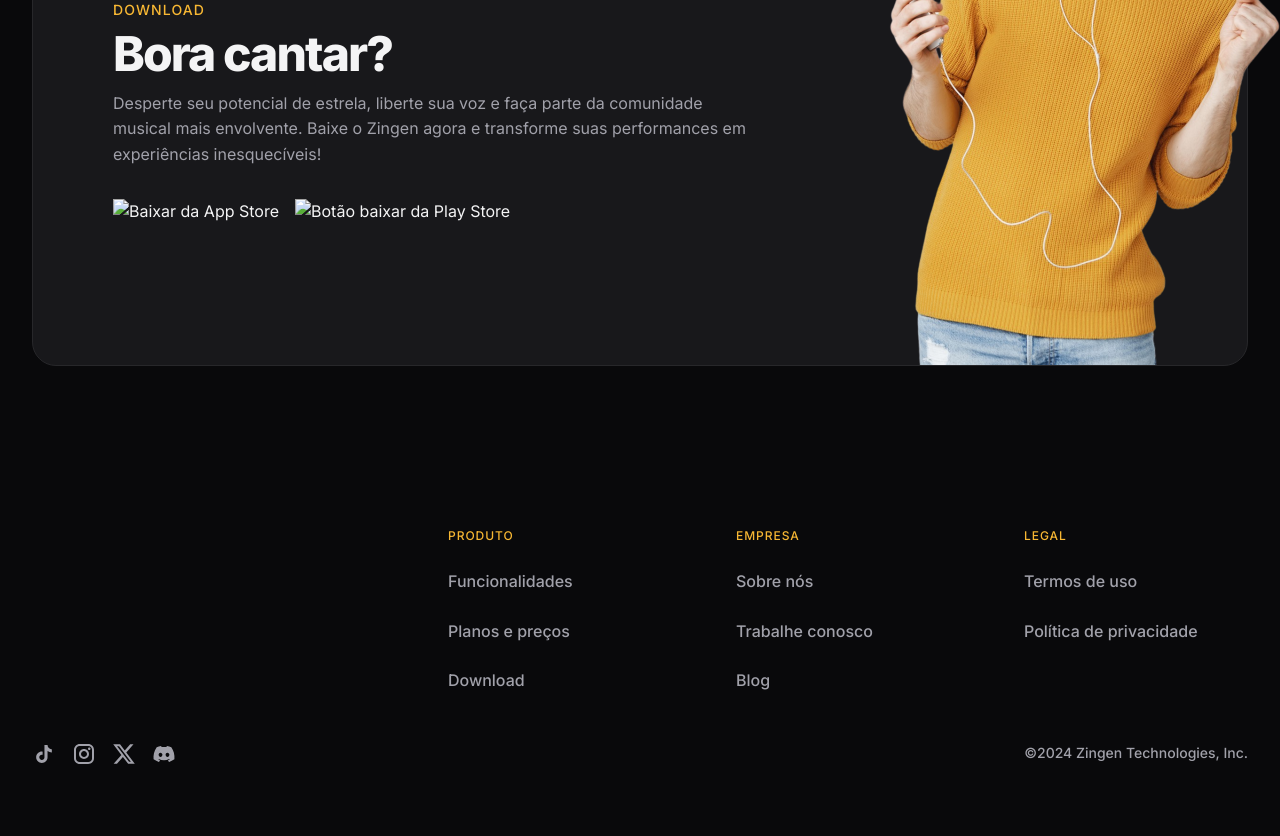
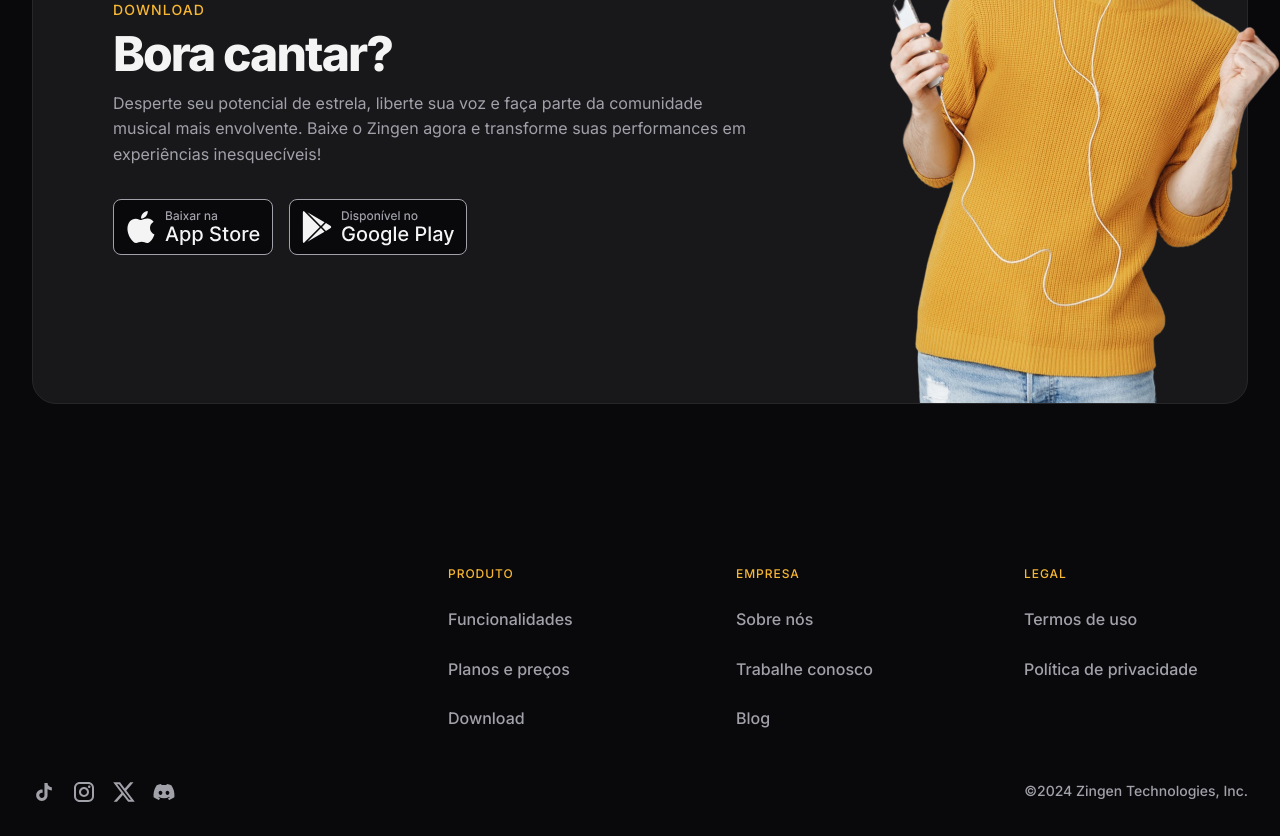
Before and after one commit to nicolasdev14/zingen-site, a plain HTML site: page index.html in a window 1280 px wide. Shown: the part 3764-4600 px from the top of the page. Before the commit the page ends 4562 px from the top, so only its background shows below. Drawn offline with Linux system fonts and the light colour scheme; the site is published under a folder, as on GitHub Pages, so addresses that start at the root find nothing.

Commit message:
fix images

```diff
--- a/index.html
+++ b/index.html
@@ -190,10 +190,10 @@
 
                     <div class="buttons flex gap-1">
                         <a href="#">
-                            <img src="/assets/icons/button-appstore.svg" alt="Baixar da App Store">
+                            <img src="assets/icons/button-appstore.svg" alt="Baixar da App Store">
                         </a>
                         <a href="#">
-                            <img src="/assets/icons/button-playstore.svg" alt="Botão baixar da Play Store">
+                            <img src="assets/icons/button-playstore.svg" alt="Botão baixar da Play Store">
                         </a>
                     </div>
                 </div>
```
